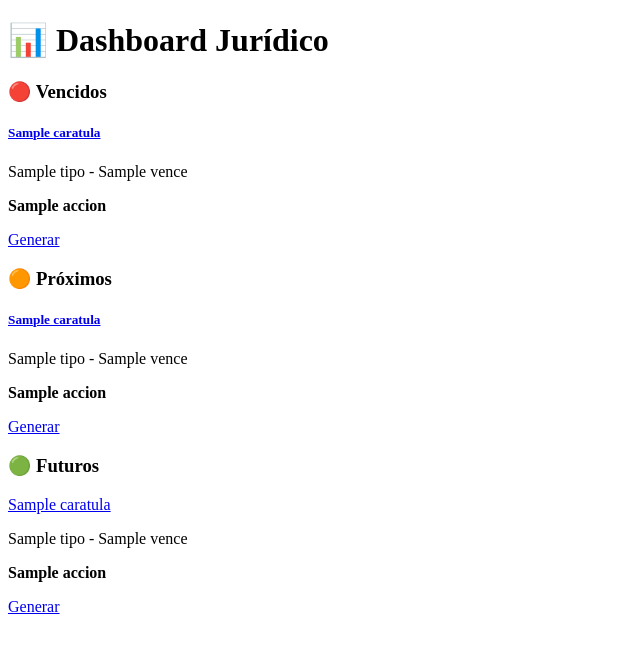
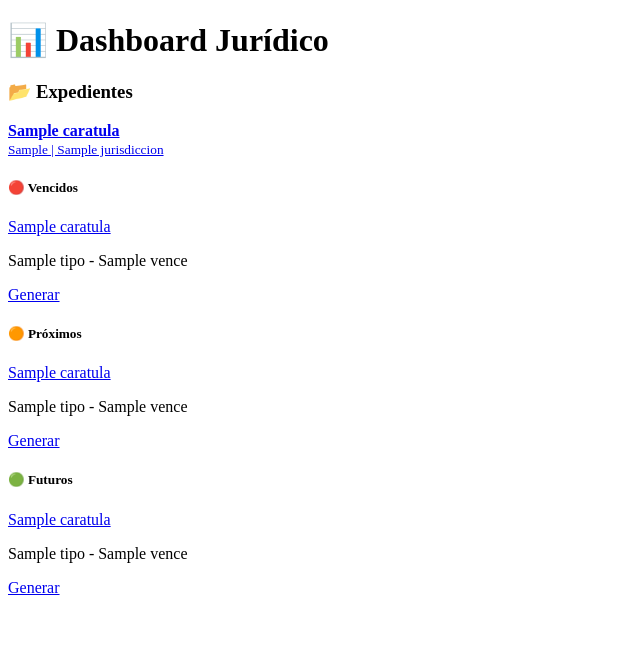
Before and after one commit to fervolpato1991/legal-automation, a Flask app: template app/web/templates/dashboard.html in a window 1280 px wide. Shown: the top 653 px of the page, without its empty margins (0-640 px from the left). Run offline with Flask 3, Linux system fonts and the light colour scheme; the template is opened without the code that fills it: most values are stand-ins (such as "Sample title", 1, 10 or a date in 2020); parts of the project's set-up code (start-up, migrations or seed data) failed here and were passed over.

Commit message:
Add expediente and actuacion features with timeline display in dashboard

```diff
--- a/app/models/documento.py
+++ b/app/models/documento.py
@@ -1,13 +1,15 @@
 from sqlalchemy import Column, Integer, String, ForeignKey
 from sqlalchemy.orm import relationship
 from app.db.db import Base
-
+from datetime import datetime
+from sqlalchemy import DateTime
 class Documento(Base):
     __tablename__ = "documentos"
 
     id = Column(Integer, primary_key=True)
     tipo = Column(String)
     contenido = Column(String)
+    created_at = Column(DateTime, default=datetime.utcnow)
 
     expediente_id = Column(Integer, ForeignKey("expedientes.id"))
 
--- a/app/web/app.py
+++ b/app/web/app.py
@@ -5,9 +5,11 @@ from app.services.action_executor import generar_documento_desde_plazo
 from app.models.plazo import Plazo
 from app.models.expediente import Expediente
 from app.models.documento import Documento
-from flask import flash, abort
+from app.models.actuacion import Actuacion
+from flask import flash, request
 from app.db.db import SessionLocal
 from sqlalchemy.orm import joinedload
+from datetime import datetime, date
 
 app = Flask(__name__)
 app.secret_key = "clave-super-secreta"
@@ -16,6 +18,7 @@ app.secret_key = "clave-super-secreta"
 @app.route("/")
 def dashboard():
     data = obtener_dashboard_plazos()
+    db = SessionLocal()
 
     def enrich(plazos):
         resultado = []
@@ -31,11 +34,14 @@ def dashboard():
             })
         return resultado
 
+    expedientes = db.query(Expediente).all()
+
     return render_template(
         "dashboard.html",
         vencidos=enrich(data["vencidos"]),
         proximos=enrich(data["proximos"]),
-        futuros=enrich(data["futuros"])
+        futuros=enrich(data["futuros"]),
+        expedientes=expedientes
     )
 
 
@@ -52,8 +58,13 @@ def ver_expediente(id):
     expediente = db.query(Expediente).options(
         joinedload(Expediente.partes),
         joinedload(Expediente.plazos),
-        joinedload(Expediente.documentos)
+        joinedload(Expediente.documentos),
+        joinedload(Expediente.actuaciones)
     ).get(id)
+
+    if not expediente:
+        db.close()
+        return "Expediente no encontrado", 404
 
     expediente.documentos.sort(key=lambda d: d.id, reverse=True)
 
@@ -63,9 +74,45 @@ def ver_expediente(id):
 
     expediente.documentos = list(docs_unicos.values())
 
+    eventos = []
+    for a in expediente.actuaciones:
+        eventos.append({
+            "fecha": a.fecha,
+            "tipo": "ACTUACION",
+            "titulo": a.tipo,
+            "detalle": a.descripcion
+        })
+    for p in expediente.plazos:
+        eventos.append({
+            "fecha": p.fecha_inicio,
+            "tipo": "PLAZO",
+            "titulo": p.tipo,
+            "detalle": f"Vence: {p.fecha_vencimiento}"
+        })
+    for d in expediente.documentos:
+        eventos.append({
+            "fecha": getattr(d, "created_at", None),
+            "tipo": "DOCUMENTO",
+            "titulo": d.tipo,
+            "detalle": "Documento generado"
+        })
+
+    def normalizar_fecha(f):
+        if f is None:
+            return datetime.min
+        if isinstance(f, datetime):
+            return f
+        return datetime.combine(f, datetime.min.time())
+
+    eventos.sort(
+        key=lambda e: normalizar_fecha(e["fecha"]),
+        reverse=True
+    )
+
     db.close()
 
-    return render_template("expediente.html", exp=expediente)
+    return render_template("expediente.html", exp=expediente, eventos=eventos)
+
 
 @app.route("/documento/<int:id>")
 def ver_documento(id):
@@ -83,7 +130,9 @@ def ver_documento(id):
 def cumplir_plazo(id):
     db = SessionLocal()
 
-    plazo = db.query(Plazo).get(id)
+    plazo = db.query(Plazo).options(
+        joinedload(Plazo.expediente)
+    ).get(id)
 
     if plazo:
         plazo.cumplido = True
@@ -95,5 +144,30 @@ def cumplir_plazo(id):
 
     return redirect(f"/expediente/{expediente_id}")
 
+@app.route("/expediente/<int:id>/actuacion/nueva")
+def nueva_actuacion(id):
+    return render_template("nueva_actuacion.html", expediente_id=id)
+
+
+@app.route("/expediente/<int:id>/actuacion/nueva", methods=["POST"])
+def crear_actuacion(id):
+    db = SessionLocal()
+
+    tipo = request.form["tipo"]
+    descripcion = request.form["descripcion"]
+
+    actuacion = Actuacion(
+        tipo=tipo,
+        fecha=date.today(),
+        descripcion=descripcion,
+        expediente_id=id
+    )
+
+    db.add(actuacion)
+    db.commit()
+    db.close()
+
+    return redirect(f"/expediente/{id}")
+
 if __name__ == "__main__":
     app.run(debug=True)
--- a/app/web/templates/dashboard.html
+++ b/app/web/templates/dashboard.html
@@ -18,16 +18,38 @@
 <div class="row">
 
     <div class="col-md-4">
-        <h3 class="text-danger">🔴 Vencidos</h3>
+        <h3>📂 Expedientes</h3>
+
+        <div class="list-group">
+        {% for e in expedientes %}
+            <a href="{{ url_for('ver_expediente', id=e.id) }}"
+               class="list-group-item list-group-item-action">
+
+                <strong>{{ e.caratula }}</strong><br>
+                <small>
+                    {{ e.tipo_proceso }} |
+                    {{ e.jurisdiccion }}
+                </small>
+
+            </a>
+        {% endfor %}
+        </div>
+    </div>
+
+    <div class="col-md-8">
+
+        <div class="row">
+
+            <div class="col-md-4">
+                <h5 class="text-danger">🔴 Vencidos</h5>
                 {% for p in vencidos %}
                     <div class="card mb-2 border-danger">
                         <div class="card-body">
-                    <h5>
-                        <a href="{{ url_for('ver_expediente', id=p.expediente_id) }}">{{ p.caratula }}</a>
-                    </h5>
+                            <a href="{{ url_for('ver_expediente', id=p.expediente_id) }}">
+                                {{ p.caratula }}
+                            </a>
                             <p>{{ p.tipo }} - {{ p.vence }}</p>
-                    <p><b>{{ p.accion }}</b></p>
-                    <a href="/generar/{{ p.id }}" class="btn btn-danger btn-sm">
+                            <a href="/generar/{{ p.id }}" class="btn btn-sm btn-danger">
                                 Generar
                             </a>
                         </div>
@@ -36,16 +58,15 @@
             </div>
 
             <div class="col-md-4">
-        <h3 class="text-warning">🟠 Próximos</h3>
+                <h5 class="text-warning">🟠 Próximos</h5>
                 {% for p in proximos %}
                     <div class="card mb-2 border-warning">
                         <div class="card-body">
-                    <h5> <a href="{{ url_for('ver_expediente', id=p.expediente_id) }}">
+                            <a href="{{ url_for('ver_expediente', id=p.expediente_id) }}">
                                 {{ p.caratula }}
-                    </a></h5>
+                            </a>
                             <p>{{ p.tipo }} - {{ p.vence }}</p>
-                    <p><b>{{ p.accion }}</b></p>
-                    <a href="/generar/{{ p.id }}" class="btn btn-warning btn-sm">
+                            <a href="/generar/{{ p.id }}" class="btn btn-sm btn-warning">
                                 Generar
                             </a>
                         </div>
@@ -54,7 +75,7 @@
             </div>
 
             <div class="col-md-4">
-        <h3 class="text-success">🟢 Futuros</h3>
+                <h5 class="text-success">🟢 Futuros</h5>
                 {% for p in futuros %}
                     <div class="card mb-2 border-success">
                         <div class="card-body">
@@ -62,8 +83,7 @@
                                 {{ p.caratula }}
                             </a>
                             <p>{{ p.tipo }} - {{ p.vence }}</p>
-                    <p><b>{{ p.accion }}</b></p>
-                    <a href="/generar/{{ p.id }}" class="btn btn-success btn-sm">
+                            <a href="/generar/{{ p.id }}" class="btn btn-sm btn-success">
                                 Generar
                             </a>
                         </div>
@@ -73,5 +93,9 @@
 
         </div>
 
+    </div>
+
+</div>
+
 </body>
 </html>
--- /dev/null
+++ b/reset_db.py
@@ -0,0 +1,6 @@
+from app.db.db import Base, engine
+from app.models.documento import Documento
+from app.models.expediente import Expediente
+
+Base.metadata.drop_all(bind=engine)
+Base.metadata.create_all(bind=engine)
```
Also changed, not shown: app/web/templates/expediente.html (+41 -0 lines), app/web/templates/nueva_actuacion.html (added, +14 -0 lines). Lines whose indentation alone changed are shown as unchanged.
